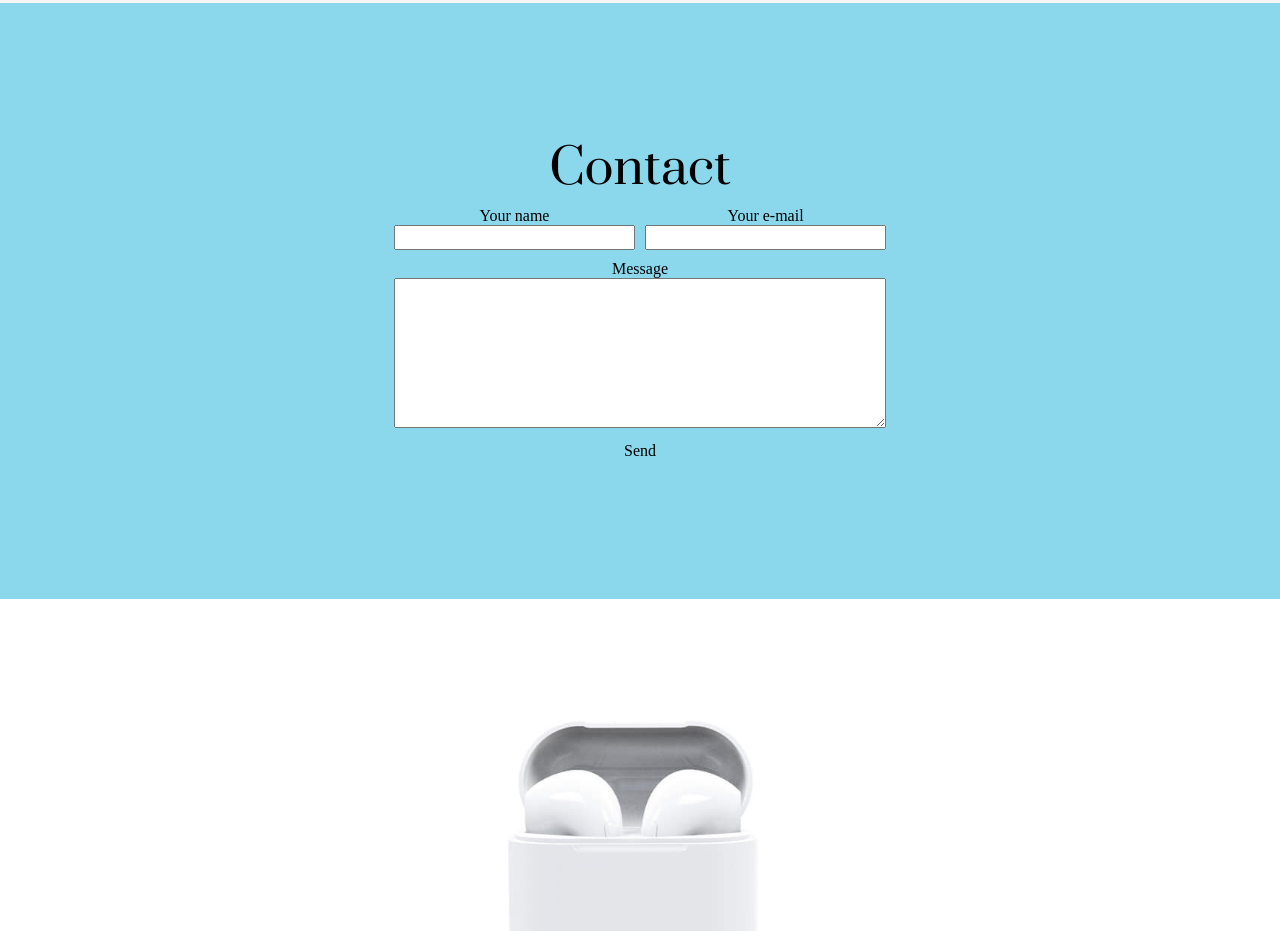
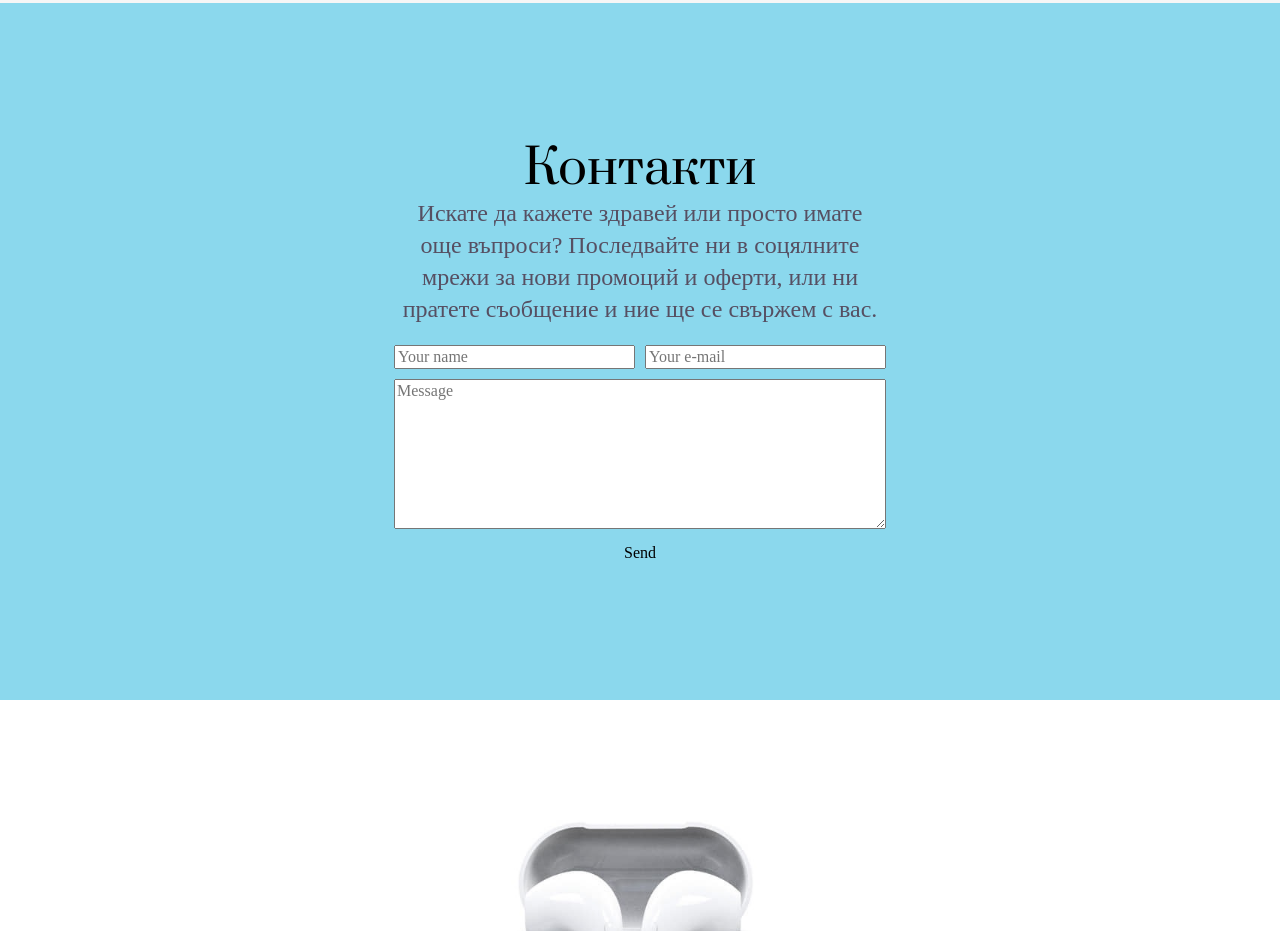
Before and after one commit to topmonitoring/hedphonesSite, a Gatsby site: page / in a window 1280 px wide. Shown: the part 7020-7951 px from the top of the page. Built offline with nearby package versions, Linux system fonts and the light colour scheme; Gatsby itself is replaced by a stand-in of ours; a web font is replaced by a local one.

Commit message:
contact form is now prityerr

```diff
--- a/src/components/sections/Contact.js
+++ b/src/components/sections/Contact.js
@@ -45,8 +45,16 @@ export default class Index extends React.Component {
           data-netlify-honeypot="bot-field"
           onSubmit={this.handleSubmit}
         >
+          <Center>
+            <h1>Контакти</h1>
+            <p>
+              Искате да кажете здравей или просто имате още въпроси? Последвайте
+              ни в соцялните мрежи за нови промоций и оферти, или ни пратете
+              съобщение и ние ще се свържем с вас.
+            </p>
+          </Center>
+
           <FormGrid>
-            <h1 style={{ gridArea: 'title' }}>Contact</h1>
             {/* The `form-name` hidden field is required to support form submissions without JavaScript */}
             <input type="hidden" name="form-name" value="contact" />
             <div hidden>
@@ -57,9 +65,6 @@ export default class Index extends React.Component {
             </div>
 
             <div className="field">
-              <label className="label" htmlFor={'name'}>
-                Your name
-              </label>
               <div className="control">
                 <input
                   className="input"
@@ -68,15 +73,13 @@ export default class Index extends React.Component {
                   onChange={this.handleChange}
                   id={'name'}
                   required={true}
+                  placeholder={'Your name'}
                   style={{ gridArea: 'name', width: '100%' }}
                 />
               </div>
             </div>
 
             <div className="field">
-              <label className="label" htmlFor={'email'}>
-                Your e-mail
-              </label>
               <div className="control">
                 <input
                   className="input"
@@ -85,6 +88,7 @@ export default class Index extends React.Component {
                   onChange={this.handleChange}
                   id={'email'}
                   required={true}
+                  placeholder={'Your e-mail'}
                   style={{ gridArea: 'email', width: '100%' }}
                 />
               </div>
@@ -96,9 +100,6 @@ export default class Index extends React.Component {
                 gridArea: 'message',
               }}
             >
-              <label className="label" htmlFor={'message'}>
-                Message
-              </label>
               <div className="control">
                 <textarea
                   className="textarea"
@@ -106,6 +107,7 @@ export default class Index extends React.Component {
                   onChange={this.handleChange}
                   id={'message'}
                   required={true}
+                  placeholder={'Message'}
                   style={{
                     width: '100%',
                     height: '150px',
@@ -134,8 +136,14 @@ const FormGrid = styled.div`
   grid-template-columns: 1fr 1fr;
 
   grid-template-areas:
-    'title title'
     'name email'
     'message message'
     'button button';
 `;
+
+const Center = styled.div`
+  text-align: center;
+  margin: auto;
+  width: 40%;
+  padding: 10px;
+`;
```
